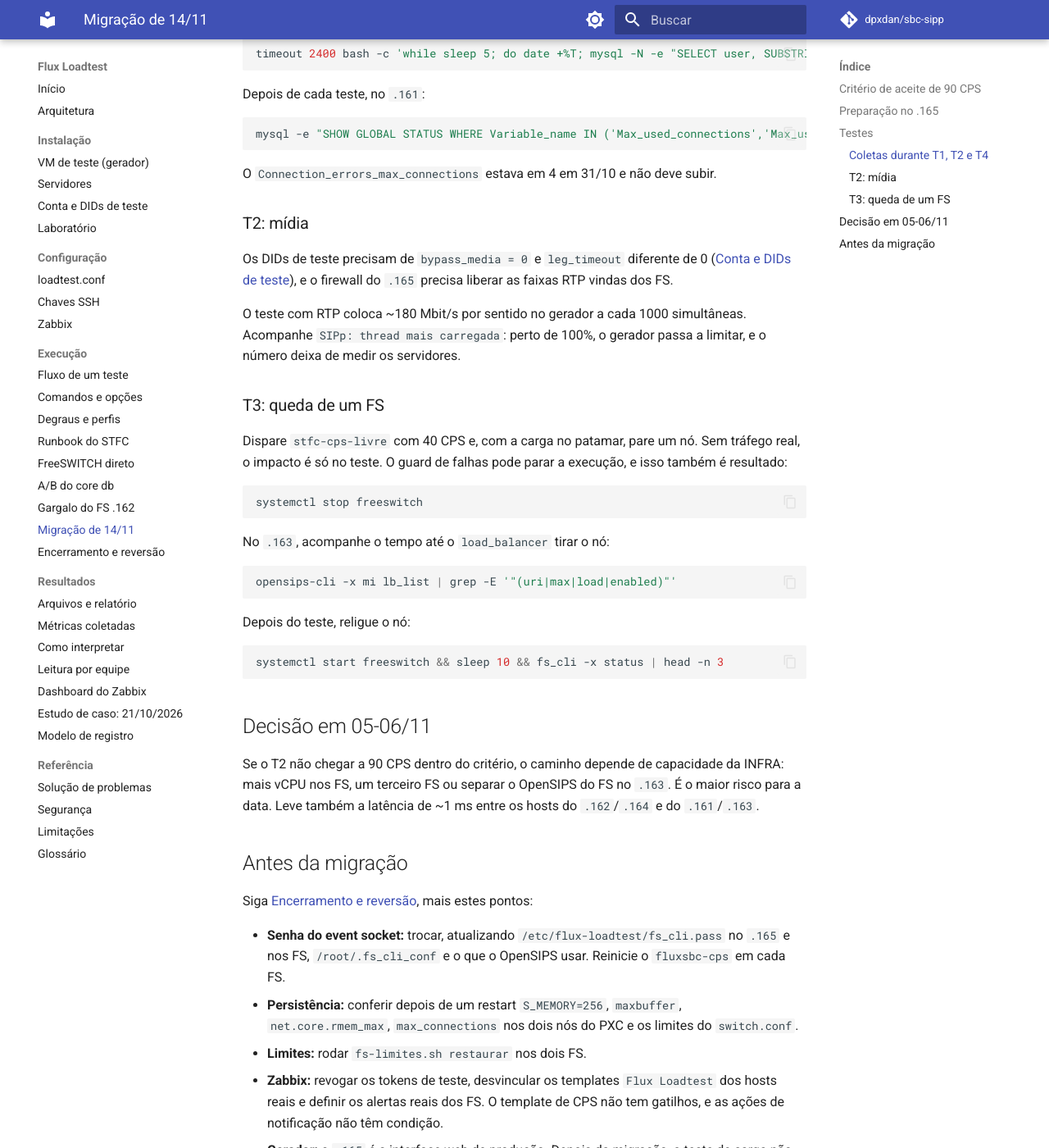
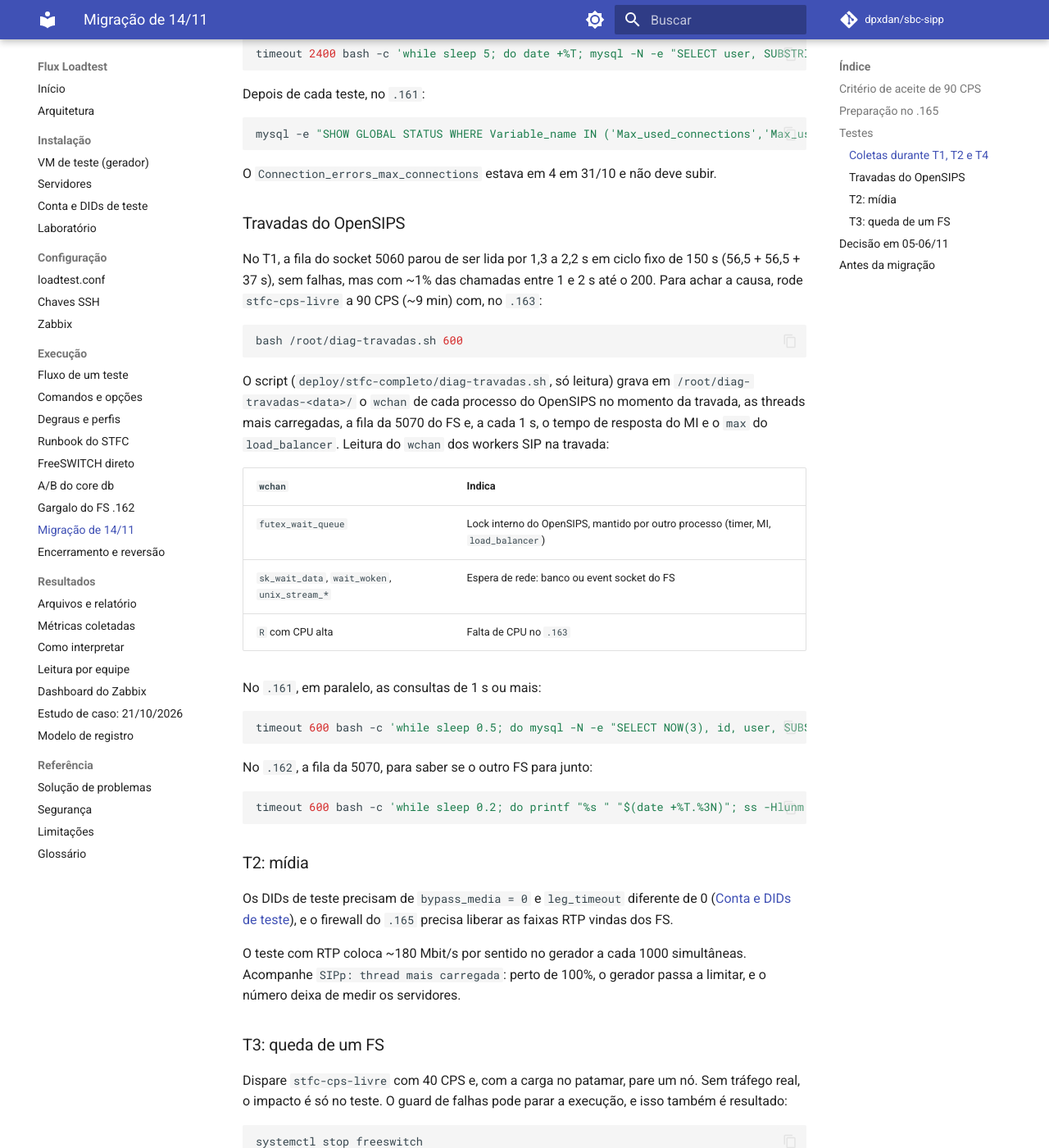
Before and after one commit to dpxdan/sbc-sipp, an MkDocs documentation site: the page built from docs/execucao/migracao-14-11.md, in a window 1280 px wide and 1400 px high, scrolled down 2066 px. Shown: the whole window at 82% size. Built offline with MkDocs 1.6.1 and Material for MkDocs 9.7.7, drawn with Linux system fonts in a browser that asks for light colours; comment, search, counter and statistics services are not loaded.

Commit message:
feat(stfc): captura do estado do OpenSIPS nas travadas do socket 5060 (#37)
As travadas de 1,3 a 2,2 s seguem um ciclo fixo de 150 s no T1 de 90 CPS.
O diag-travadas.sh registra o wchan de cada processo do OpenSIPS no
momento da travada, as threads mais carregadas, o tempo de resposta do MI
e o max do load_balancer, para separar lock interno, espera de banco ou
event socket e falta de CPU.

````diff
--- a/docs/execucao/migracao-14-11.md
+++ b/docs/execucao/migracao-14-11.md
@@ -87,6 +87,38 @@ mysql -e "SHOW GLOBAL STATUS WHERE Variable_name IN ('Max_used_connections','Max
 
 O `Connection_errors_max_connections` estava em 4 em 31/10 e não deve subir.
 
+### Travadas do OpenSIPS
+
+No T1, a fila do socket 5060 parou de ser lida por 1,3 a 2,2 s em ciclo fixo de 150 s (56,5 + 56,5 + 37 s), sem
+falhas, mas com ~1% das chamadas entre 1 e 2 s até o 200. Para achar a causa, rode `stfc-cps-livre` a 90 CPS
+(~9 min) com, no `.163`:
+
+```bash
+bash /root/diag-travadas.sh 600
+```
+
+O script (`deploy/stfc-completo/diag-travadas.sh`, só leitura) grava em `/root/diag-travadas-<data>/` o `wchan`
+de cada processo do OpenSIPS no momento da travada, as threads mais carregadas, a fila da 5070 do FS e, a cada
+1 s, o tempo de resposta do MI e o `max` do `load_balancer`. Leitura do `wchan` dos workers SIP na travada:
+
+| `wchan` | Indica |
+|---|---|
+| `futex_wait_queue` | Lock interno do OpenSIPS, mantido por outro processo (timer, MI, `load_balancer`) |
+| `sk_wait_data`, `wait_woken`, `unix_stream_*` | Espera de rede: banco ou event socket do FS |
+| `R` com CPU alta | Falta de CPU no `.163` |
+
+No `.161`, em paralelo, as consultas de 1 s ou mais:
+
+```bash
+timeout 600 bash -c 'while sleep 0.5; do mysql -N -e "SELECT NOW(3), id, user, SUBSTRING_INDEX(host,\":\",1), command, time, state, LEFT(info,200) FROM information_schema.processlist WHERE command <> \"Sleep\" AND time >= 1 AND user NOT IN (\"system user\",\"event_scheduler\");"; done' > /root/lentas-db1.log
+```
+
+No `.162`, a fila da 5070, para saber se o outro FS para junto:
+
+```bash
+timeout 600 bash -c 'while sleep 0.2; do printf "%s " "$(date +%T.%3N)"; ss -Hlunm "src 200.159.177.162:5070" | grep -o "skmem:(r[0-9]*"; done' > /root/fila-5070-162.log
+```
+
 ### T2: mídia
 
 Os DIDs de teste precisam de `bypass_media = 0` e `leg_timeout` diferente de 0 ([Conta e DIDs de teste](../instalacao/massa-dids.md)),
````
Also changed, not shown: 1 other file.
